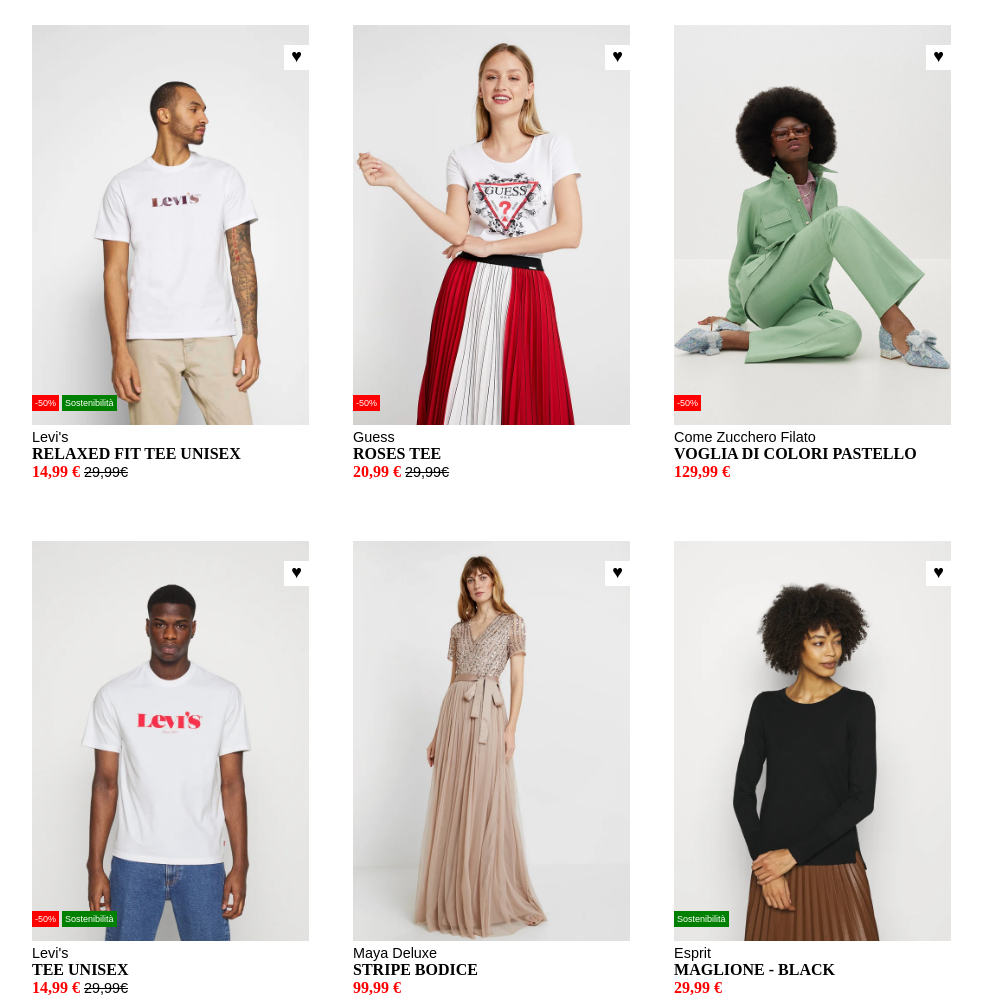
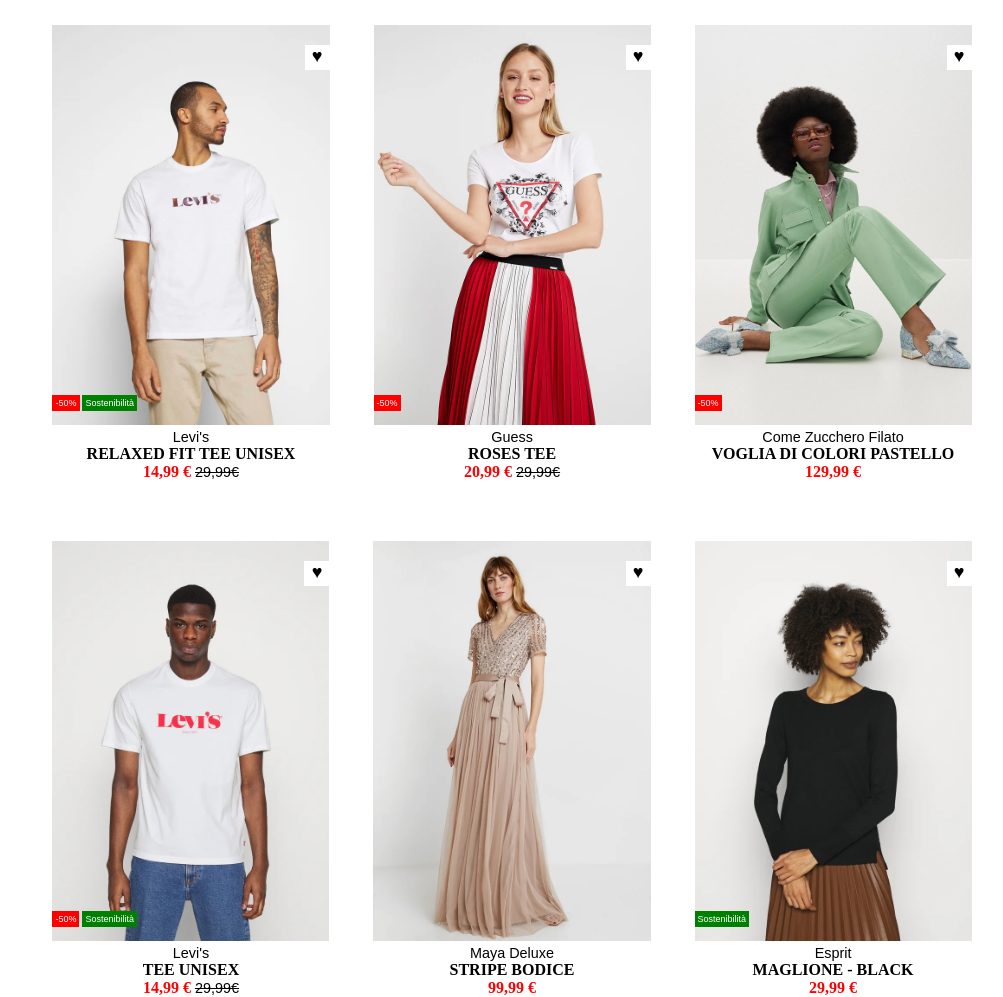
Before and after one commit to alessandroordetti/html-css-boolando, a plain HTML site: page index.html in a window 1280 px wide. Shown: the whole page, without its empty margins (108-1111 px from the left). Drawn offline with Linux system fonts and the light colour scheme.

Commit message:
Changed text align to container

```diff
--- a/css/style.css
+++ b/css/style.css
@@ -5,8 +5,10 @@
 }
 
 .container {
-    width: 1000px;
+/*     width: 1000px;
+ */
     margin: 0 auto;
+    text-align: center;
 }
 
 .first-row {
```
Also changed, not shown: index.html (+0 -7 lines).
